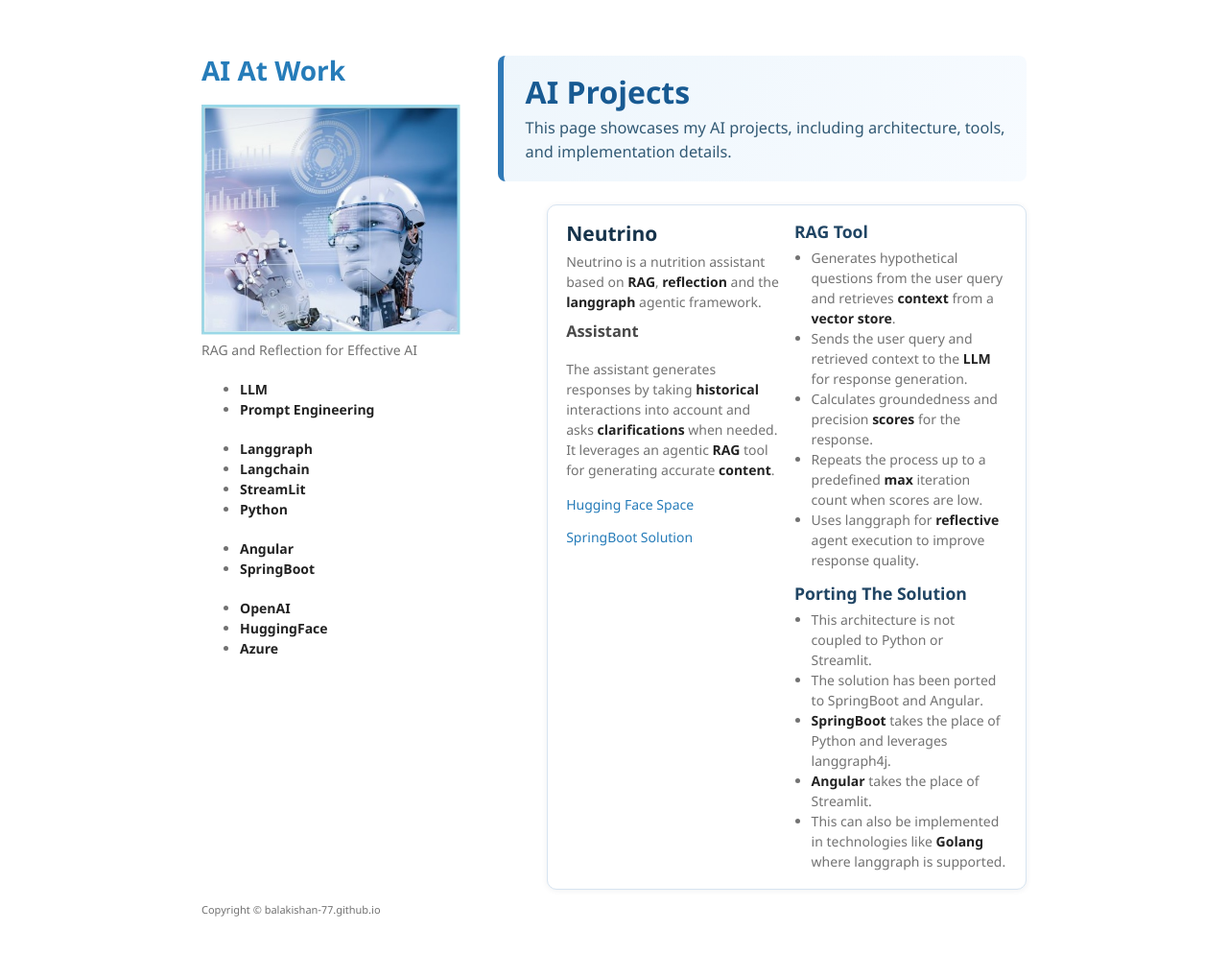
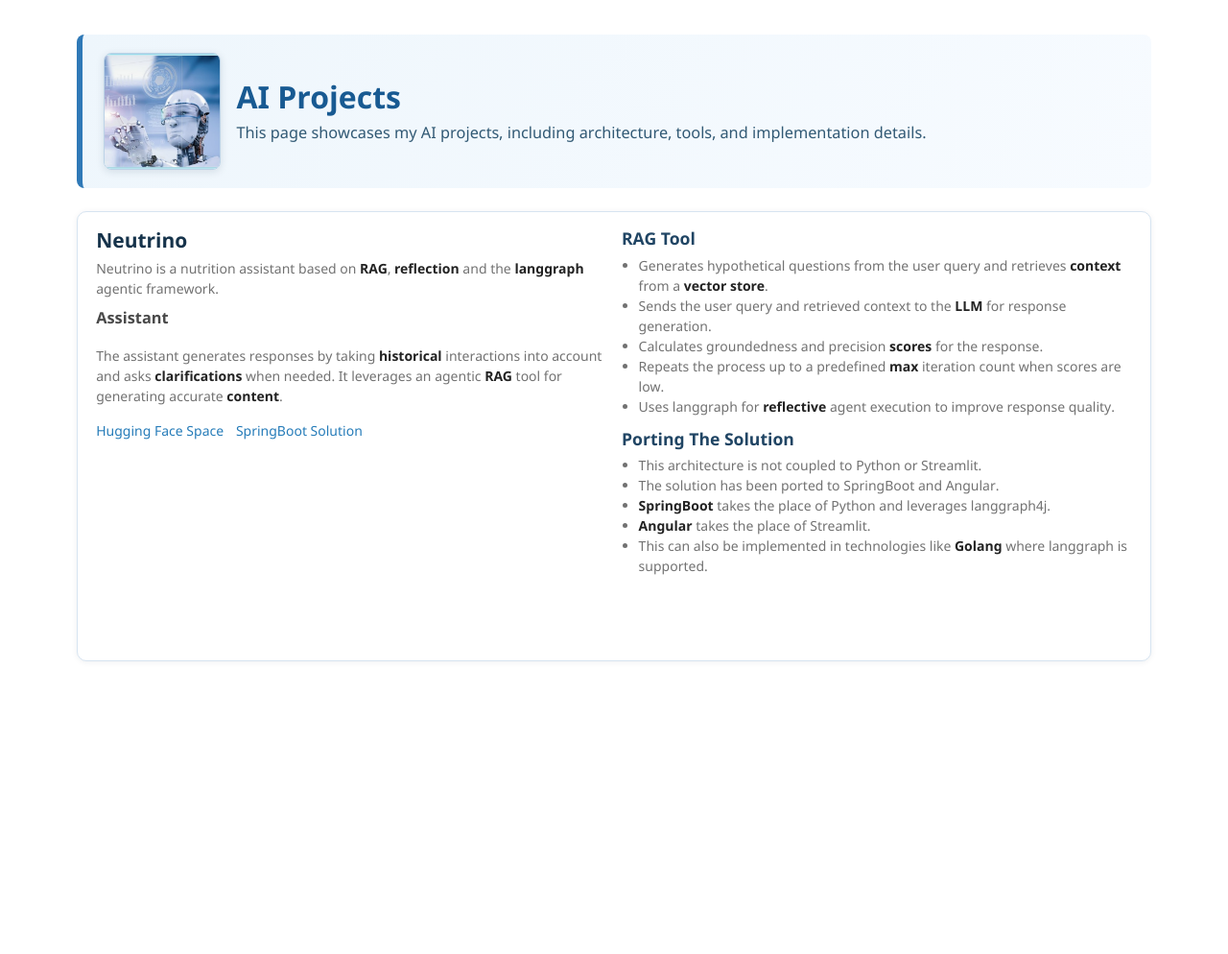
Before and after one commit to balakishan-77/balakishan-77.github.io, a Jekyll site: the page built from index.md, in a window 1280 px wide and 1027 px high. Shown: the top 994 px of the window at 96% size. Built offline with Jekyll 4.4.1, drawn with Linux system fonts in a browser that asks for light colours; some of the changed lines change nothing that is shown.

Commit message:
updated for layout

```diff
--- a/_layouts/default.html
+++ b/_layouts/default.html
@@ -14,6 +14,7 @@
   </head>
   <body>
     <div class="wrapper">
+      {% unless page.hide_sidebar %}
       <header>
         <h1><a href="{{ "/" | absolute_url }}">{{ site.title | default: site.github.repository_name }}</a></h1>
 
@@ -61,17 +62,20 @@
 
 
       </header>
+      {% endunless %}
       <section>
 
       {{ content }}
 
       </section>
+      {% unless page.hide_sidebar %}
       <footer>
         {% if site.github.is_project_page %}
         <p>This project is maintained by <a href="{{ site.github.owner_url }}">{{ site.github.owner_name }}</a></p>
         {% endif %}
         <p><small>Copyright © balakishan-77.github.io</small></p>
       </footer>
+      {% endunless %}
     </div>
     <script src="{{ "/assets/js/scale.fix.js" | relative_url }}"></script>
   </body>
--- a/index.md
+++ b/index.md
@@ -1,14 +1,43 @@
 ---
 layout: default
+hide_sidebar: true
 ---
 
 <style>
+	body {
+		padding: 28px;
+	}
+
+	.wrapper {
+		width: min(1120px, 100%);
+		margin: 0 auto;
+	}
+
+	section {
+		width: auto;
+		float: none;
+		padding-bottom: 24px;
+	}
+
 	.ai-projects-banner {
 		margin: 0 0 1.5rem;
 		padding: 1.2rem 1.4rem;
 		border-left: 6px solid #2f79b7;
 		background: linear-gradient(120deg, #eef6fc 0%, #f7fbff 100%);
 		border-radius: 8px;
+		display: flex;
+		align-items: center;
+		gap: 1rem;
+	}
+
+	.ai-projects-banner img {
+		width: 120px;
+		height: 120px;
+		object-fit: cover;
+		border-radius: 8px;
+		border: 1px solid #bcd3e7;
+		box-shadow: 0 2px 8px rgba(18, 44, 68, 0.12);
+		flex-shrink: 0;
 	}
 
 	.ai-projects-banner h1 {
@@ -73,6 +102,20 @@ layout: default
 	}
 
 	@media (max-width: 900px) {
+		body {
+			padding: 16px;
+		}
+
+		.ai-projects-banner {
+			flex-direction: column;
+			align-items: flex-start;
+		}
+
+		.ai-projects-banner img {
+			width: 96px;
+			height: 96px;
+		}
+
 		.project-row {
 			min-height: auto;
 			grid-template-columns: 1fr;
@@ -81,10 +124,13 @@ layout: default
 </style>
 
 <section class="ai-projects-banner">
-	<h1>AI Projects</h1>
-	<p>
-		This page showcases my AI projects, including architecture, tools, and implementation details.
-	</p>
+	<img src="{{ site.logo | relative_url }}" alt="AI at Work" />
+	<div>
+		<h1>AI Projects</h1>
+		<p>
+			This page showcases my AI projects, including architecture, tools, and implementation details.
+		</p>
+	</div>
 </section>
 
 <section class="projects-list">
```
Also changed, not shown: .github/workflows/ci.yaml.
